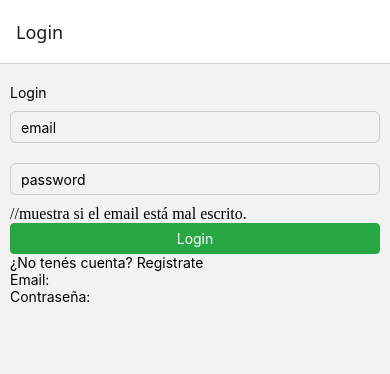
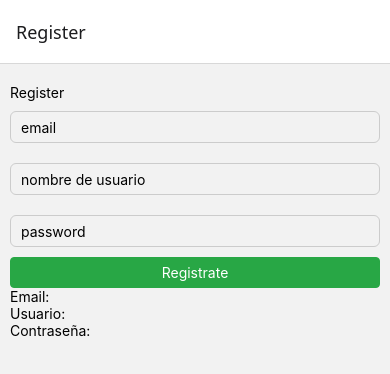
Before and after one commit to mcristobal-eng/Pi-reactnative-manuelcristobal-juangarriga-benjaminbechara, a React Native app: screen / in a window 390 px wide. Shown: the top 374 px of the page. Built offline with nearby package versions, Linux system fonts and the light colour scheme; no server answers.

Commit message:
Register y login listo

```diff
--- a/App.js
+++ b/App.js
@@ -19,7 +19,7 @@ function App() {
 
   return (
     <NavigationContainer>
-      <Stack.Navigator initialRouteName="Login">
+      <Stack.Navigator initialRouteName="Register">
         {user ? (
           <Stack.Screen name="Home" component={Home} />
         ) : (
--- a/src/screens/register.js
+++ b/src/screens/register.js
@@ -27,6 +27,12 @@ function Register({ navigation }) {
 
             })
             .catch(error => {
+
+                if (error.code === 'auth/email-already-in-use') {
+                    setRegisterError('Este email ya está registrado.');
+                } else {
+                    setRegisterError('Falló el registro. Intentá de nuevo.');
+                }
                 setRegisterError('Fallo en el registro.')
             });
 
```
